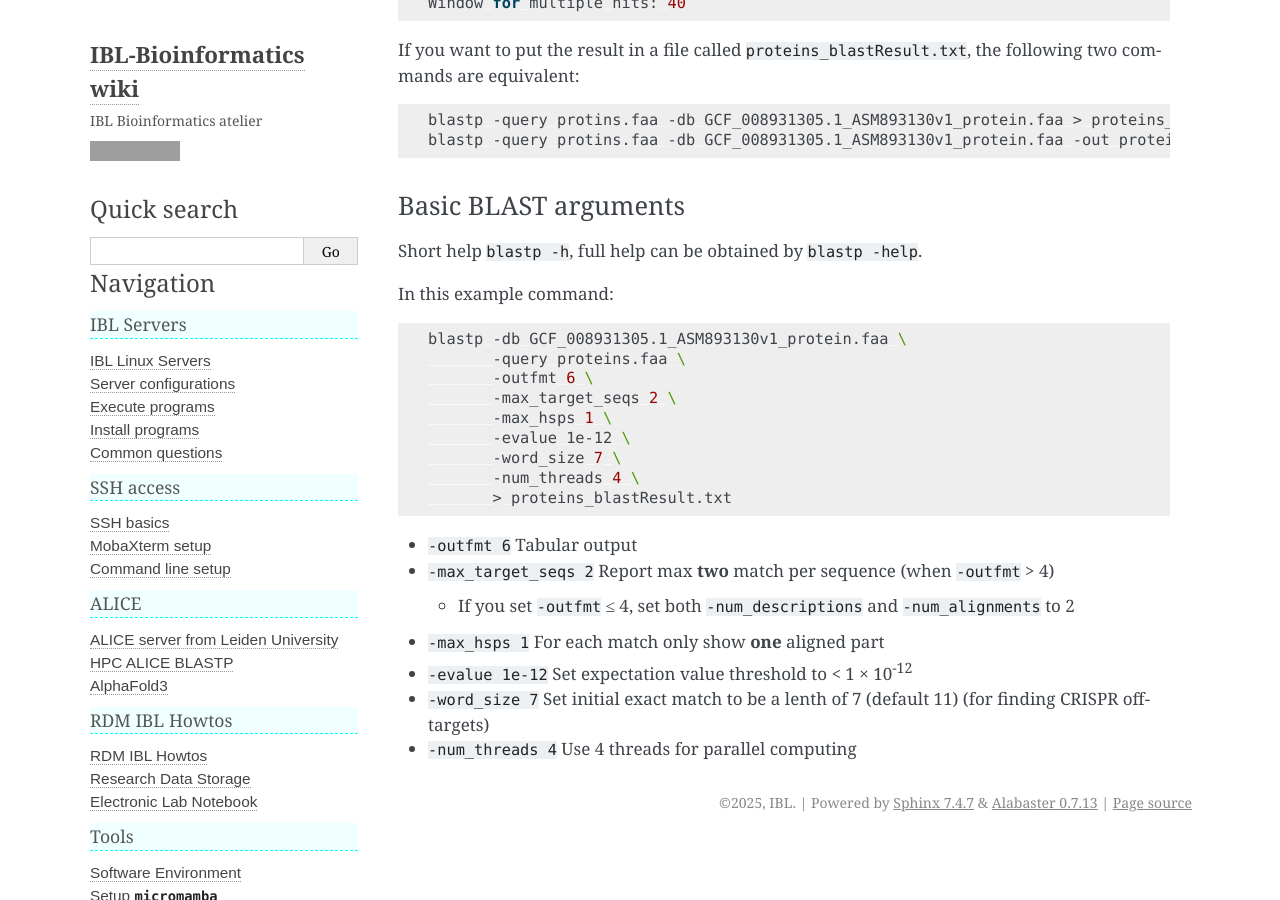
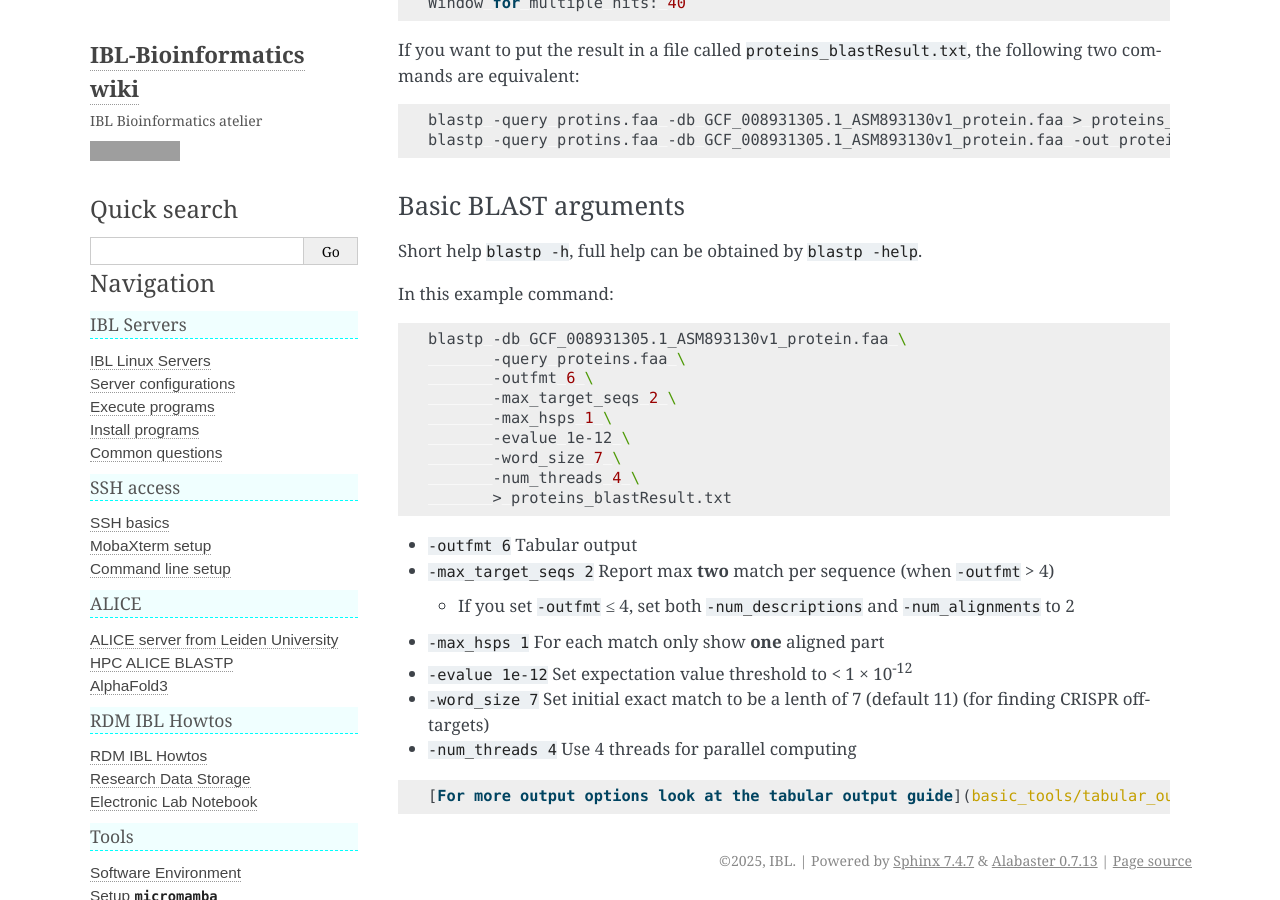
Before and after one commit to IBL-bioinfo/IBL-bioinformatics-wiki, a Sphinx documentation site: the page built from docs/source/basic_tools/blast.md, in a window 1280 px wide and 900 px high, scrolled down 11070 px. Built offline with Sphinx 7.4.7, drawn with Linux system fonts in a browser that asks for light colours; grey boxes are pictures that could not be loaded.

Commit message:
add link in blast.md to tab outputs

````diff
--- a/docs/source/basic_tools/blast.md
+++ b/docs/source/basic_tools/blast.md
@@ -440,3 +440,6 @@
 - `-evalue 1e-12` Set expectation value threshold to < 1 &times; 10<sup>-12</sup>
 - `-word_size 7` Set initial exact match to be a lenth of 7 (default 11) (for finding CRISPR off-targets)
 - `-num_threads 4` Use 4 threads for parallel computing
+
+```md
+[For more output options look at the tabular output guide](basic_tools/tabular_output_guide.md)
````
